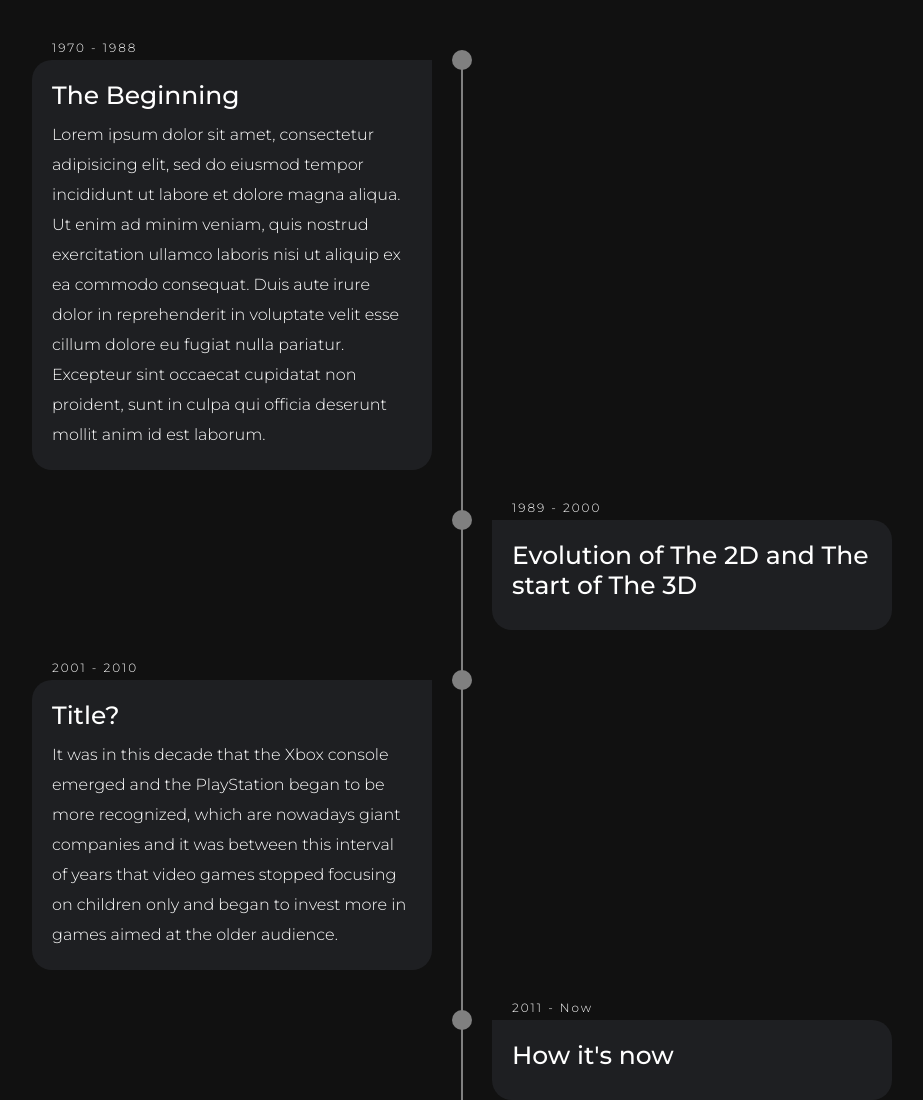
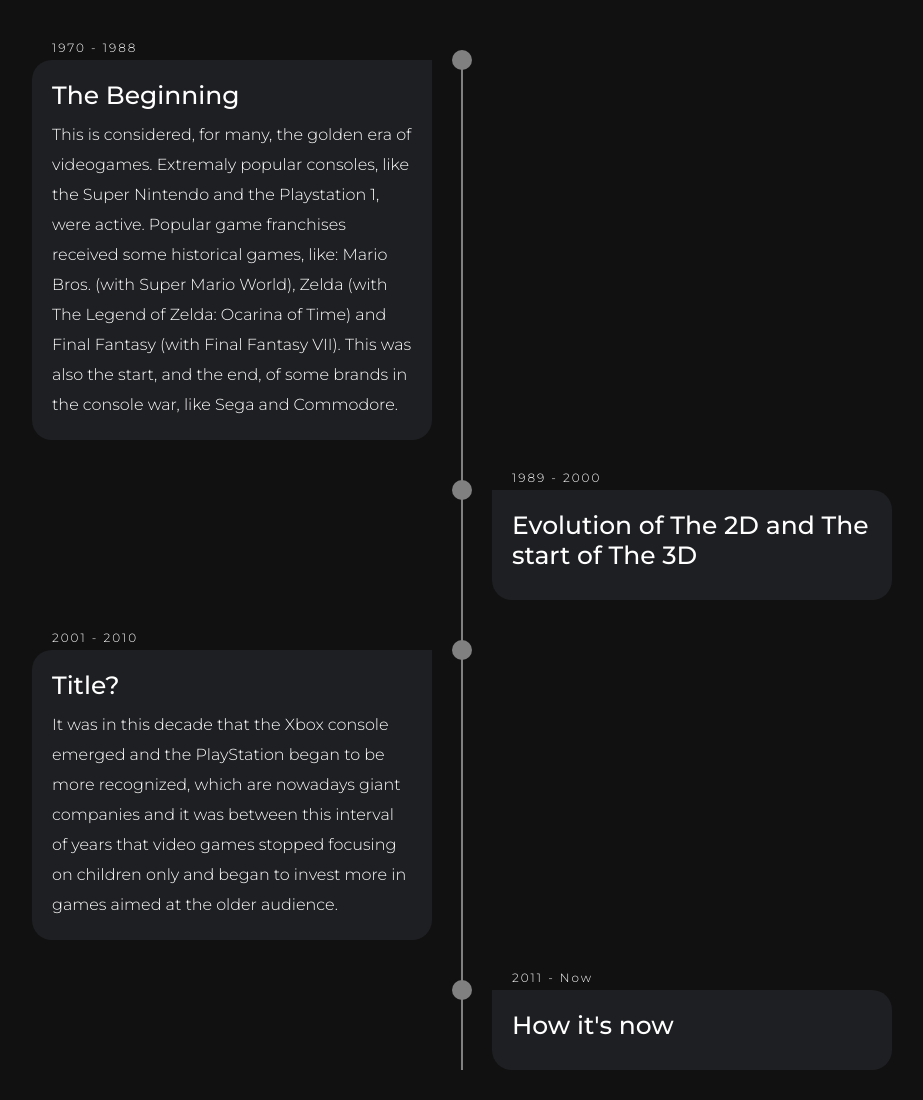
Before and after one commit to SilverPhone784/Trabalho-de-English, a plain HTML site: page index.html in a window 1280 px wide. Shown: the part 840-1940 px from the top of the page, without its empty margins (178-1101 px from the left). Drawn offline with Linux system fonts and the light colour scheme; files whose address does not match are found by name.

Commit message:
make it better

```diff
--- a/index.html
+++ b/index.html
@@ -24,7 +24,7 @@
               <div id="reveal" class="timeline-content" onclick="box('modal-container-1')">
                 <h3 class="date">1970 - 1988</h3>
                 <h1 class="timeline-title">The Beginning</h1>
-                <p>Lorem ipsum dolor sit amet, consectetur adipisicing elit, sed do eiusmod tempor incididunt ut labore et dolore magna aliqua. Ut enim ad minim veniam, quis nostrud exercitation ullamco laboris nisi ut aliquip ex ea commodo consequat. Duis aute irure dolor in reprehenderit in voluptate velit esse cillum dolore eu fugiat nulla pariatur. Excepteur sint occaecat cupidatat non proident, sunt in culpa qui officia deserunt mollit anim id est laborum.</p>
+                <p>This is considered, for many, the golden era of videogames. Extremaly popular consoles, like the Super Nintendo and the Playstation 1, were active. Popular game franchises received some historical games, like: Mario Bros. (with Super Mario World), Zelda (with The Legend of Zelda: Ocarina of Time) and Final Fantasy (with Final Fantasy VII). This was also the start, and the end, of some brands in the console war, like Sega and Commodore.</p>
               </div>
             </li>
             <li>
```
